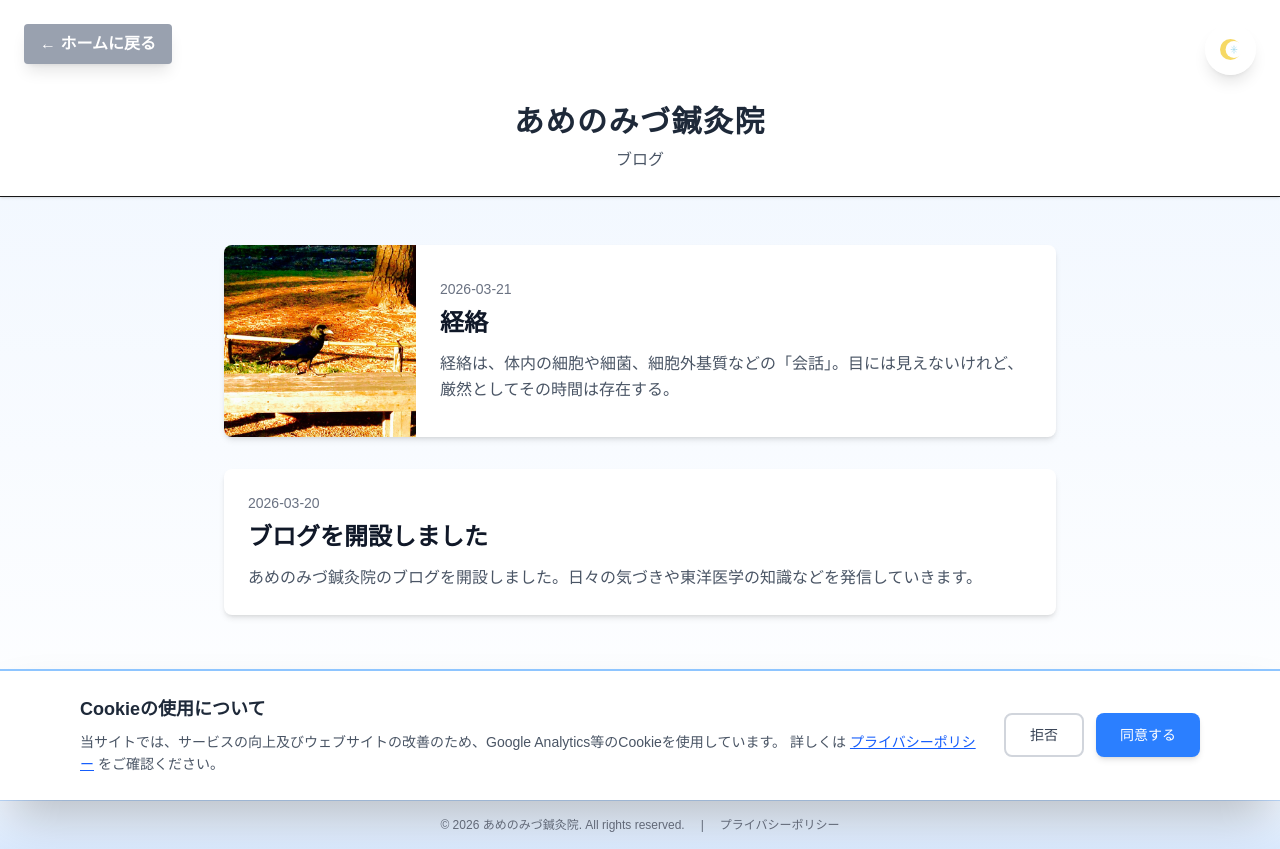
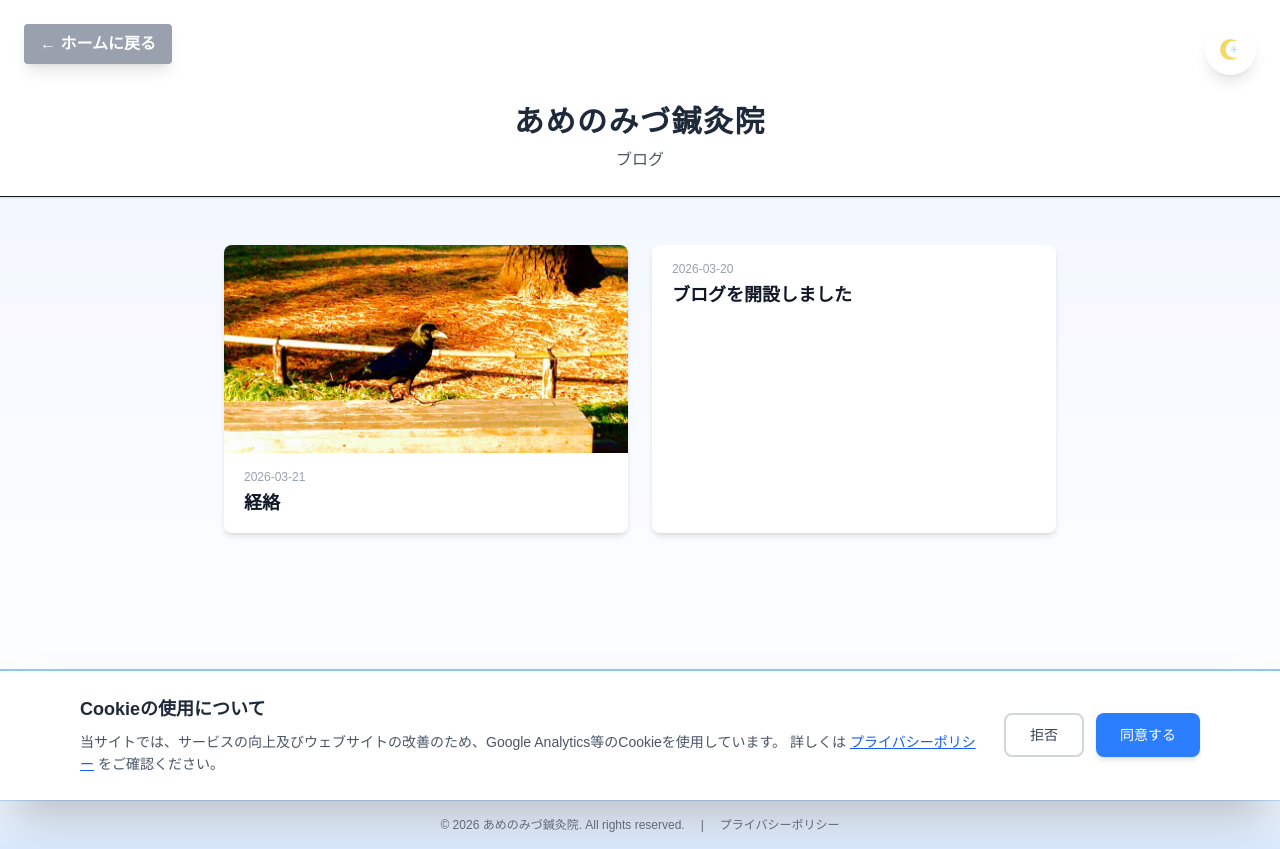
Before and after one commit to Shohei-Nakayama/Amenomizu7.1, a Next.js app in the folder amenomizu7.1/: page /blog in a window 1280 px wide. Built offline with nearby package versions, Linux system fonts and the light colour scheme.

Commit message:
ブログ一覧：写真・タイトル・日付のみのグリッドレイアウトに変更

```diff
--- a/amenomizu7.1/src/app/blog/page.tsx
+++ b/amenomizu7.1/src/app/blog/page.tsx
@@ -17,15 +17,15 @@ export default function BlogIndex() {
             </p>
           </div>
         ) : (
-          <div className="space-y-8">
+          <div className="grid grid-cols-1 sm:grid-cols-2 gap-6">
             {posts.map((post) => (
               <article
                 key={post.slug}
                 className="bg-white rounded-lg shadow-md hover:shadow-lg transition-shadow duration-300 overflow-hidden"
               >
-                <Link href={`/blog/${post.slug}`} className="flex">
+                <Link href={`/blog/${post.slug}`} className="block">
                   {post.image && (
-                    <div className="w-48 h-48 flex-shrink-0">
+                    <div className="w-full h-52">
                       <img
                         src={post.image}
                         alt={post.title}
@@ -33,18 +33,13 @@ export default function BlogIndex() {
                       />
                     </div>
                   )}
-                  <div className="p-6 flex flex-col justify-center">
-                    <time className="text-sm text-gray-500 mb-2 block">
+                  <div className="px-5 py-4">
+                    <time className="text-xs text-gray-400 block mb-1">
                       {post.date}
                     </time>
-                    <h2 className="text-2xl font-semibold mb-3 text-gray-900 hover:text-blue-600 transition-colors">
+                    <h2 className="text-lg font-semibold text-gray-900 hover:text-blue-600 transition-colors">
                       {post.title}
                     </h2>
-                    {post.excerpt && (
-                      <p className="text-gray-600 leading-relaxed">
-                        {post.excerpt}
-                      </p>
-                    )}
                   </div>
                 </Link>
               </article>
```
